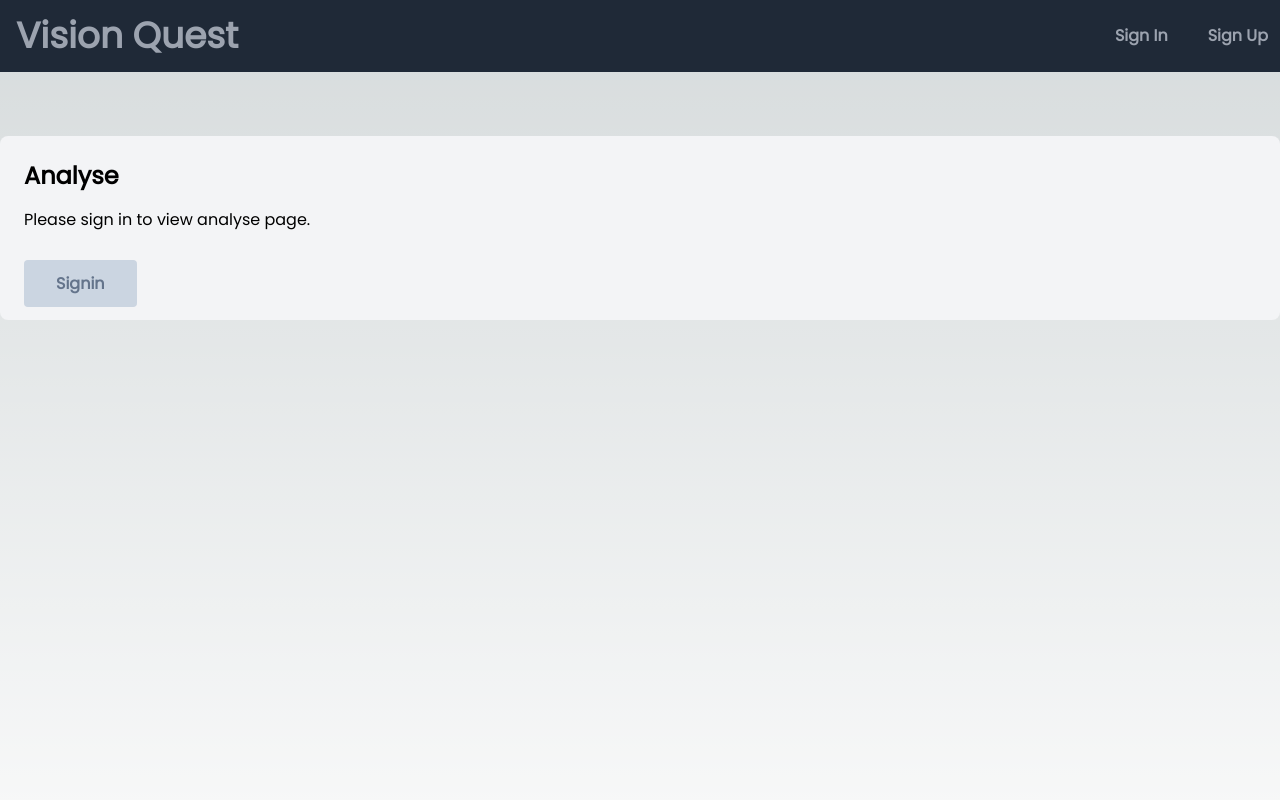
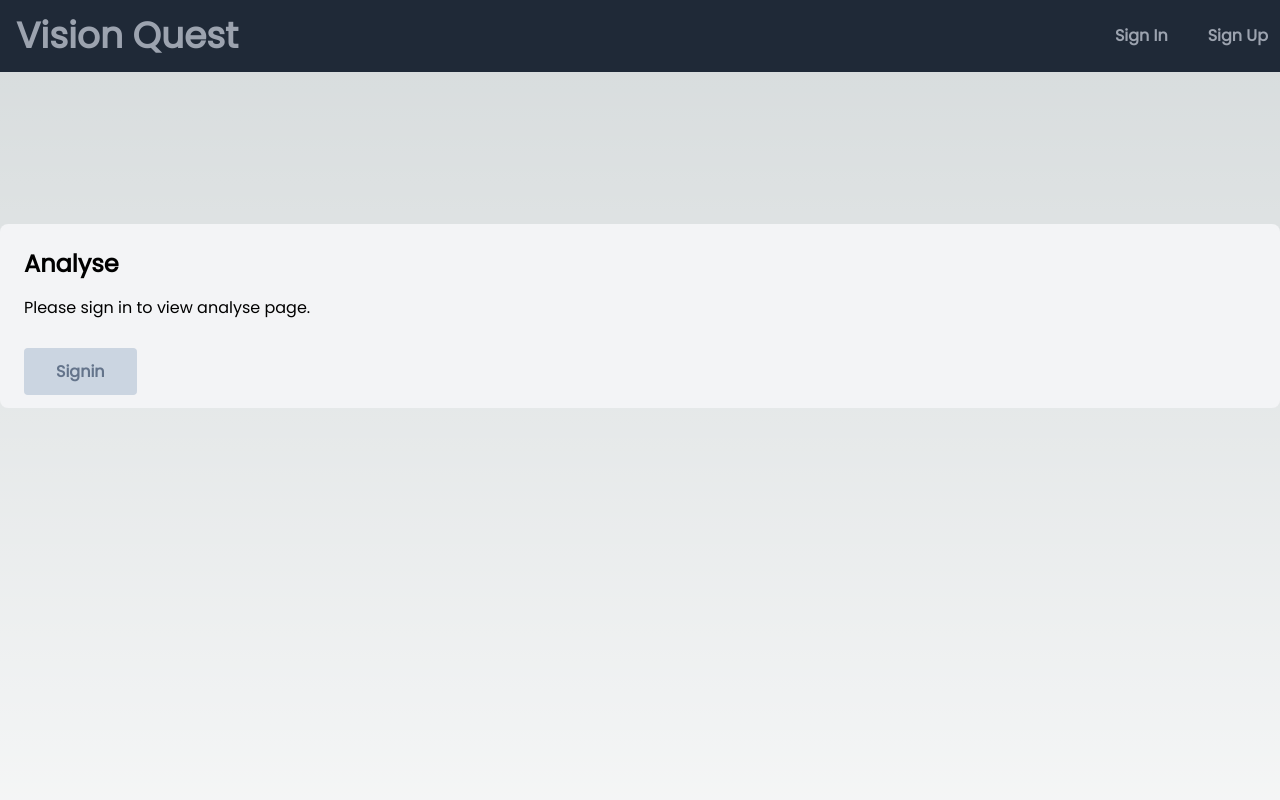
Before and after one commit to raeez21/vision_quest, a Next.js app in the folder frontend_vision_quest/: page /analyse in a window 1280 px wide. Shown: the top 800 px of the page. Built offline with nearby package versions, Linux system fonts and the light colour scheme.

Commit message:
header fixed while scrolling

```diff
--- a/frontend_vision_quest/components/Header/index.js
+++ b/frontend_vision_quest/components/Header/index.js
@@ -8,7 +8,7 @@ export default function Header() {
 
   return (
     <>
-      <header className="bg-gray-800 text-white py-4">
+      <header className="bg-gray-800 text-white py-4 fixed top-0 w-full">
         <nav className="container mx-auto flex justify-between items-center">
           <Link className="text-4xl font-bold text-gray-400 p-4" href="/">Vision Quest</Link>
           {username ? (
--- a/frontend_vision_quest/components/NotLogedIn/index.js
+++ b/frontend_vision_quest/components/NotLogedIn/index.js
@@ -4,7 +4,7 @@ import Link from "next/link";
 
 const NotLogedIn = ({ page, heading }) => {
     return (
-        <main className="container mt-8 mb-auto mx-auto h-screen">
+        <main className="container mt-28 mb-auto mx-auto h-screen">
             <div className="bg-gray-100 p-6 rounded-lg">
                 <h2 className="text-2xl font-bold mb-4">{heading}</h2>
                 <p>Please sign in to view {page}.</p>
--- a/frontend_vision_quest/src/app/analyse/page.js
+++ b/frontend_vision_quest/src/app/analyse/page.js
@@ -100,7 +100,7 @@ export default function Page() {
       </div> }
       <div className="flex flex-col justify-between">
         <Header />
-        <main className="container mb-auto mx-auto mt-8">
+        <main className="container mb-auto mx-auto mt-28">
           { authToken ? (
             <form onSubmit={handleFormSubmit}>
               <div className="bg-gray-800 p-10 rounded-2xl text-center">
--- a/frontend_vision_quest/src/app/dashboard/page.js
+++ b/frontend_vision_quest/src/app/dashboard/page.js
@@ -75,7 +75,7 @@ export default function Page() {
         <div className="flex flex-col justify-between">
             <Header />
             { authToken ? (
-                <main className="container mb-auto mx-auto mt-8">
+                <main className="container mb-auto mx-auto mt-28">
                     <h2 className="text-3xl font-semibold mb-4">Dashboard</h2>
                     <div className="mb-8">
                         <div className="flex flex-row justify-end items-center space-x-10">
--- a/frontend_vision_quest/src/app/page.js
+++ b/frontend_vision_quest/src/app/page.js
@@ -25,7 +25,7 @@ export default function Page() {
         </div> }
       <div className="flex flex-col h-screen justify-between">
         <Header />
-        <main className="container mb-auto mx-auto mt-8">
+        <main className="container mb-auto mx-auto mt-28">
           <div className="flex items-center mb-8 bg-gray-800 p-10 rounded-2xl space-x-4 ">
             <div className="flex-1">
               <h2 className="text-4xl font-bold text-gray-400 font-Poppins">Vision Quest</h2>
--- a/frontend_vision_quest/src/app/profile/page.js
+++ b/frontend_vision_quest/src/app/profile/page.js
@@ -25,7 +25,7 @@ function Profile() {
             </div> }
             <div className="flex flex-col h-screen justify-between">
                 <Header />
-                <main className="container mb-auto mx-auto mt-8">
+                <main className="container mb-auto mx-auto mt-28">
                     <div className="bg-gray-100 p-6 rounded-lg">
                         <h2 className="text-2xl font-bold mb-4">Your Profile</h2>
                         {authToken ? (
--- a/frontend_vision_quest/src/app/results/page.js
+++ b/frontend_vision_quest/src/app/results/page.js
@@ -48,7 +48,7 @@ export default function Page() {
         <div className="flex flex-col justify-between">
             <Header />
             { authToken ? (
-                <main className="container  mb-auto mx-auto mt-8">
+                <main className="container  mb-auto mx-auto  mt-28">
                                         <h2 className="text-3xl font-semibold mb-4">Results</h2>
                     <div className="max-w-lg p-6 border border-gray-800 rounded-lg shadow-md">
                         <img src="/path/to/uploaded/image.jpg" alt="Uploaded" className="w-full rounded-lg" />
```
